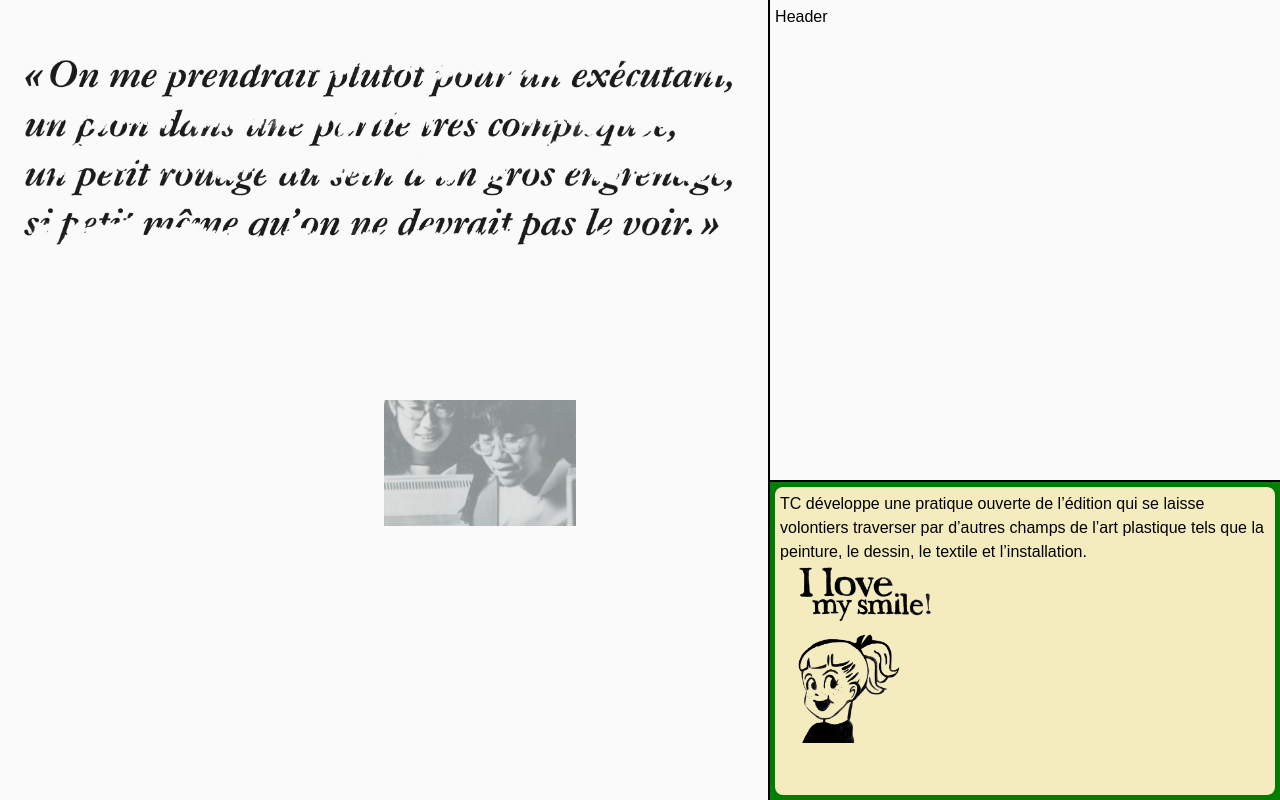
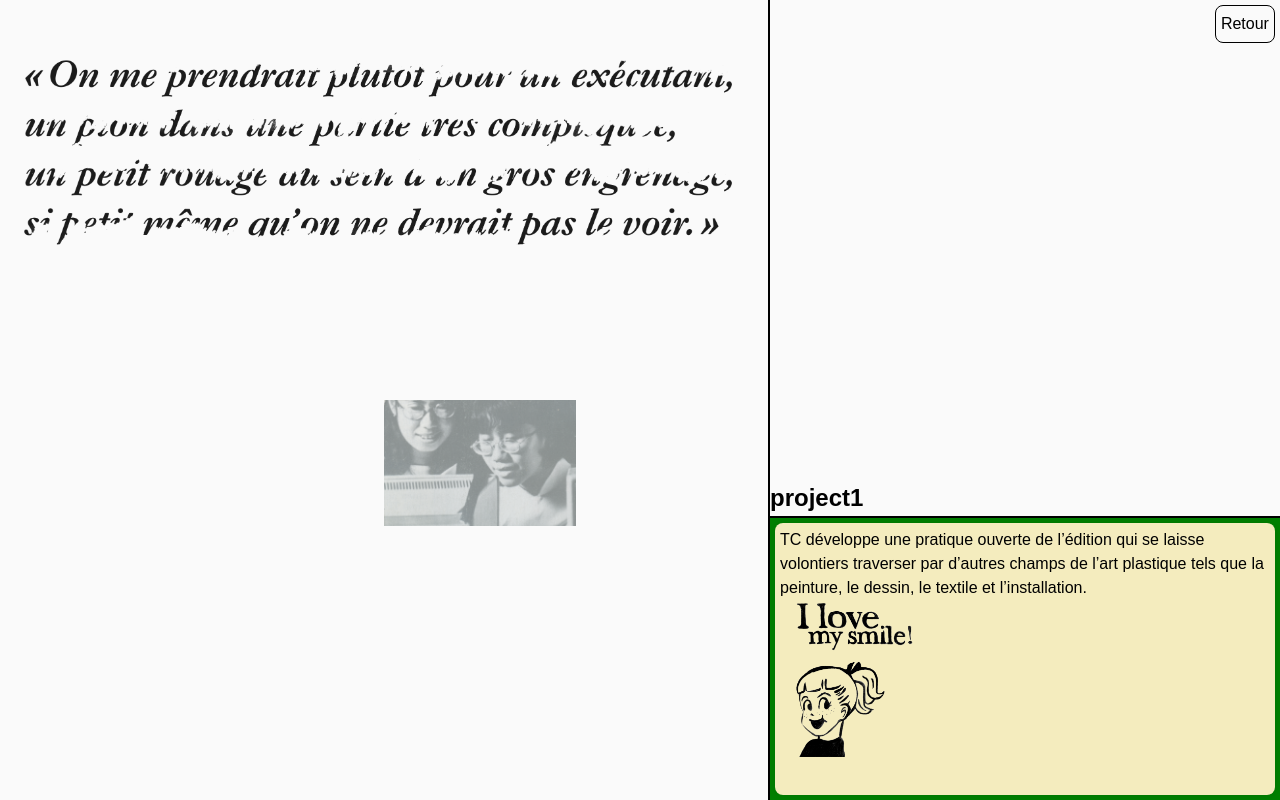
Before and after one commit to olivierhuynh-web/timothee, a Next.js app: page / in a window 1280 px wide. Shown: the top 800 px of the page. Built offline with nearby package versions, Linux system fonts and the light colour scheme.

Commit message:
début de map avec les projets

```diff
--- a/src/app/components/main/main.js
+++ b/src/app/components/main/main.js
@@ -3,11 +3,11 @@ import styles from './main.module.scss'; // Assuming you have a CSS module for s
 import Hero from './hero/hero'; // Importing the Hero component
 import ProjectsInMain from './projectsInMain/projectsInMain'; // Importing the ProjectsInMain component
 
-const main = () => {
+const main = ({ handleMainClick }) => {
   return (
     <div className={styles.main__container}>
       <Hero />
-      <ProjectsInMain />
+      <ProjectsInMain handleMainClick={handleMainClick} />
     </div>
   );
 };
--- a/src/app/components/main/projectsInMain/projectsInMain.js
+++ b/src/app/components/main/projectsInMain/projectsInMain.js
@@ -1,19 +1,28 @@
 import React from 'react';
 import database from '../../../db/database.json'; // Importation du fichier JSON
 import Image from 'next/image';
+import styles from './projectsInmain.module.scss';
 
-const ProjectsInMain = () => {
+const ProjectsInMain = ({ handleMainClick }) => {
   return (
     <div>
+      {database.projects.map((project, idx) => (
+        <div
+          key={project.id}
+          className={styles.projectsInMain__container__image__container}
+        >
           <Image
             width={150}
             height={300}
             className='welcomeImage'
-        src={database.projects[0].pictures[0]} // Accès à la première image du premier projet
-        alt='Image de bienvenue'
+            src={project.pictures[0]}
+            alt={`Image de ${project.name}`}
             style={{ width: '60%', height: 'auto', objectFit: 'contain' }}
             priority
+            onClick={handleMainClick}
           />
+        </div>
+      ))}
     </div>
   );
 };
--- /dev/null
+++ b/src/app/components/main/projectsInMain/projectsInmain.module.scss
@@ -0,0 +1,12 @@
+.projectsInMain {
+  &__container {
+    &__image {
+      &__container {
+        height: 100vh;
+        display: flex;
+        justify-content: center;
+        align-items: center;
+      }
+    }
+  }
+}
--- a/src/app/components/sidebar/sidebar.js
+++ b/src/app/components/sidebar/sidebar.js
@@ -4,6 +4,7 @@ import { useLayoutEffect, useEffect, useState, useRef } from 'react';
 import styles from './sidebar.module.scss';
 import { gsap } from 'gsap';
 import Image from 'next/image';
+import database from '../../db/database.json'; // Importation du fichier JSON
 
 import { enlarge } from './animations';
 
@@ -11,7 +12,7 @@ import { enlarge } from './animations';
 const useIsomorphicLayoutEffect =
   typeof window !== 'undefined' ? useLayoutEffect : useEffect;
 
-const sidebar = () => {
+const sidebar = ({ handleSidebarClick }) => {
   // ==================== USESTATE ====================
 
   const [timeline, setTimeline] = useState(null);
@@ -45,9 +46,16 @@ const sidebar = () => {
 
   return (
     <div className={styles.sidebar__container}>
-      <div className={styles.sidebar__container__header}>Header</div>
+      <div className={styles.sidebar__container__header}>
+        <div
+          className={styles.sidebar__container__header__button}
+          onClick={handleSidebarClick}
+        >
+          Retour
+        </div>
+      </div>
+      <h2>{database.projects[0].name}</h2>
       <hr className={styles.sidebar__container__separator} />
-
       <div ref={bottomRef} className={styles.sidebar__container__bottom}>
         <div className={styles.sidebar__container__bottom__container}>
           <div className={styles.sidebar__container__bottom__container__paper}>
--- a/src/app/components/sidebar/sidebar.module.scss
+++ b/src/app/components/sidebar/sidebar.module.scss
@@ -15,6 +15,19 @@
       width: 100%;
       flex-shrink: 0;
       box-sizing: border-box;
+      display: flex;
+      justify-content: flex-end;
+      &__button {
+        background-color: #fafafa;
+        border: 1px solid black;
+        border-radius: 8px;
+        padding: 1%;
+        width: auto;
+        height: 8%;
+        display: flex;
+        align-items: center;
+        justify-content: center;
+      }
     }
     &__separator {
       border: 0.5px solid black;
--- a/src/app/db/database.json
+++ b/src/app/db/database.json
@@ -9,6 +9,16 @@
         "https://picsum.photos/seed/picsum/600/300",
         "https://picsum.photos/seed/picsum/600/300"
       ]
+    },
+    {
+      "id": "2",
+      "name": "project2",
+      "description": "Lorem ipsum dolor sit amet, consectetur adipiscing elit, sed do eiusmod tempor incididunt ut labore et dolore magna aliqua. Ut enim ad minim veniam, quis nostrud exercitation ullamco laboris nisi ut aliquip ex ea commodo consequat. Duis aute irure dolor in reprehenderit in voluptate velit esse cillum dolore eu fugiat nulla pariatur. Excepteur sint occaecat cupidatat non proident, sunt in culpa qui officia deserunt mollit anim id est laborum.",
+      "pictures" : [
+        "https://picsum.photos/seed/picsum/300/150",
+        "https://picsum.photos/seed/picsum/600/300",
+        "https://picsum.photos/seed/picsum/600/300"
+      ]
     }
   ]
 }
--- a/src/app/page.js
+++ b/src/app/page.js
@@ -48,15 +48,11 @@ export default function Home() {
   return (
     <div className={styles.page}>
       <div className={styles.wrapper} ref={wrapperRef}>
-        <div onClick={handleMainClick} ref={mainRef} className={styles.main}>
-          <Main />
+        <div ref={mainRef} className={styles.main}>
+          <Main handleMainClick={handleMainClick} />
         </div>
-        <div
-          onClick={handleSidebarClick}
-          ref={sidebarRef}
-          className={styles.sidebar}
-        >
-          <Sidebar />
+        <div ref={sidebarRef} className={styles.sidebar}>
+          <Sidebar handleSidebarClick={handleSidebarClick} />
         </div>
         <div ref={articlesRef} className={styles.articles}>
           <Articles />
```
Lines whose indentation alone changed are shown as unchanged.
